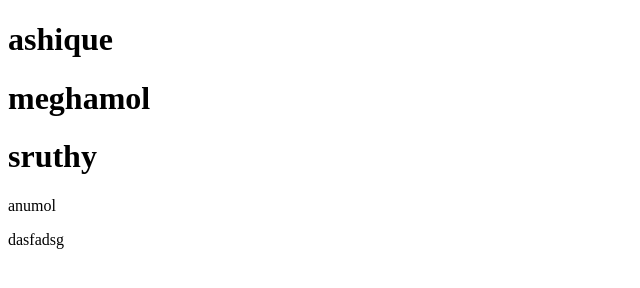
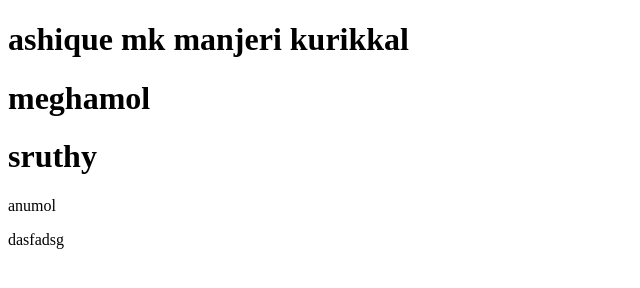
Before and after one commit to Meghamol771/gitlearn, a plain HTML site: page index.html in a window 1280 px wide. Shown: the whole page, without its empty margins (0-640 px from the left). Drawn offline with Linux system fonts and the light colour scheme.

Commit message:
ashique added

```diff
--- a/index.html
+++ b/index.html
@@ -6,7 +6,7 @@
     <title>Document</title>
 </head>
 <body>
-    <h1>ashique</h1>
+    <h1>ashique mk manjeri kurikkal</h1>
     <h1>meghamol</h1>
     <h1>sruthy</h1>
     <p>anumol</p>
```
